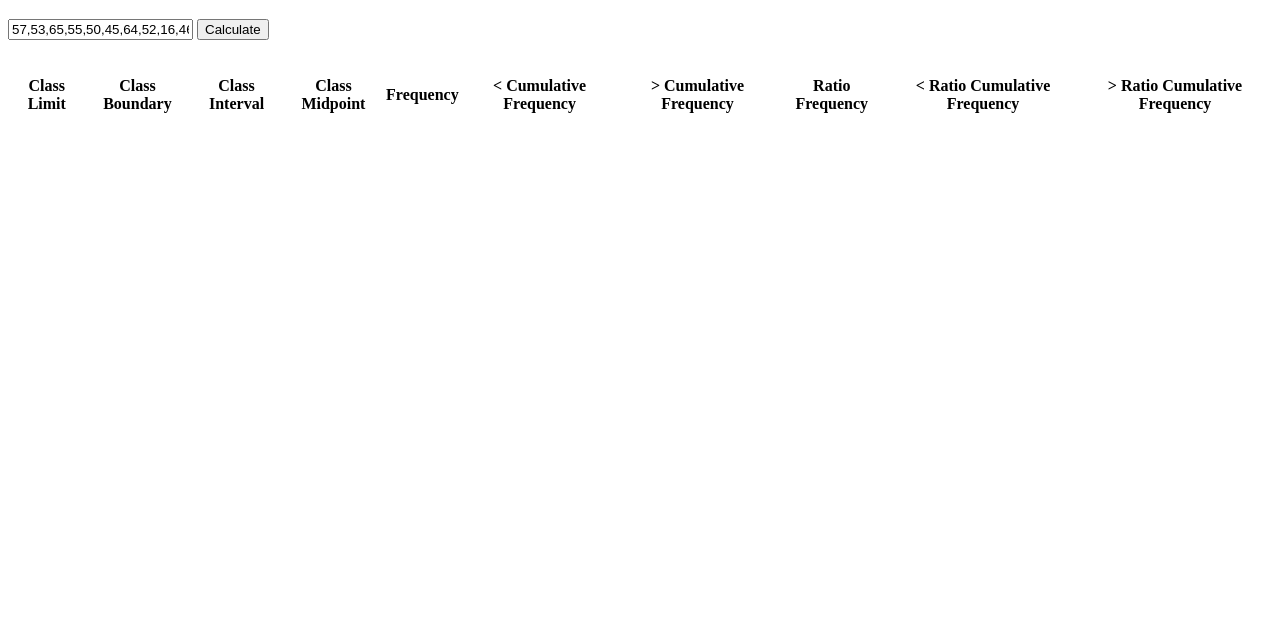
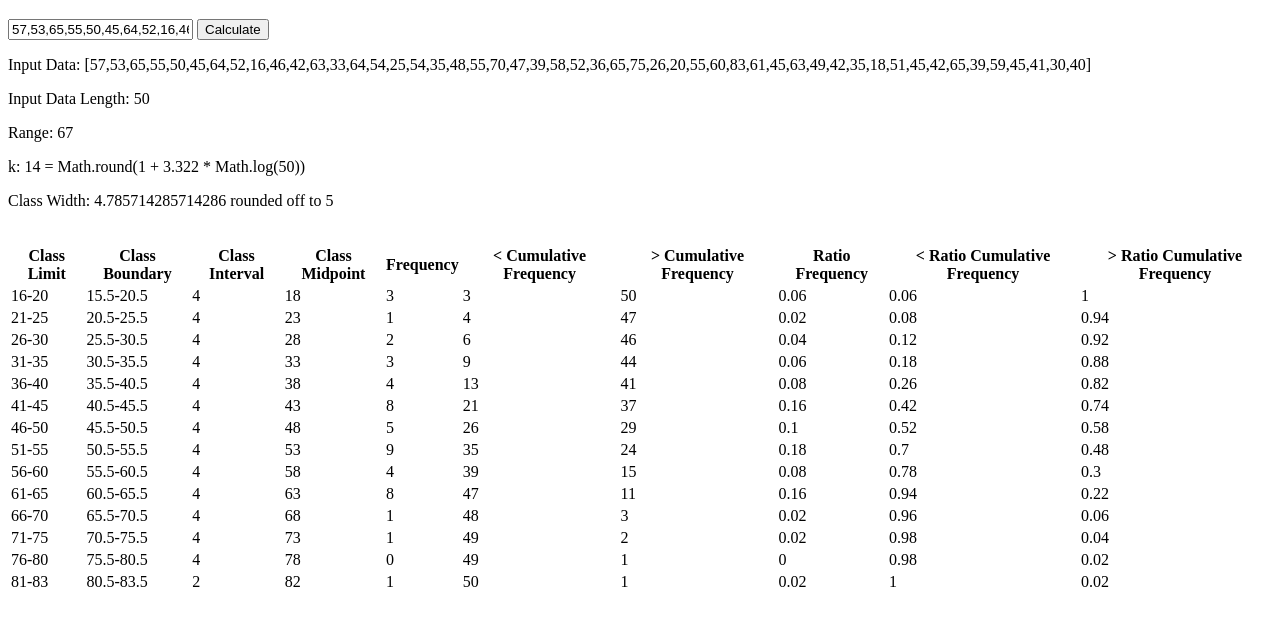
Before and after one commit to icevelez/icevelez.github.io, a plain HTML site: page frequency-distribution/index.html in a window 1280 px wide. Shown: the part 61-686 px from the top of the page. Drawn offline with Linux system fonts and the light colour scheme.

Commit message:
more refenrece

```diff
--- a/frequency-distribution/frequency-distribution.js
+++ b/frequency-distribution/frequency-distribution.js
@@ -1,7 +1,8 @@
-function checkWidth(range, interval) {
-	const width = Math.round(range / interval);
-	if (width % 2 === 0) return checkInterval(range, interval+1);
-	return width;
+function checkWidth(range, k) {
+	const width = Math.round(range / k);
+	console.log("check width:", { rounded_width : width, range, k, rawWidth : range / k });
+	if (width % 2 === 0) return checkInterval(range, k+1);
+	return { width, rawWidth : range / k };
 }
 
 /**
@@ -22,11 +23,12 @@ function calculateFrequencyDistribution(input) {
 	}
 
 	// CALCULATE CLASS RANGE, MARK, WIDTH (and K using Sturge’s Rule)
-	// reference: https://themanufacturingacademy.com/sturges-rule-a-method-for-selecting-the-number-of-bins-in-a-histogram/
+	// references: https://themanufacturingacademy.com/sturges-rule-a-method-for-selecting-the-number-of-bins-in-a-histogram/
+	// 			   https://www.statology.org/how-to-find-class-interval/
 	const range = highest_value - lowest_value;
 	const mark = range / 2;
-	const k = Math.round(1 + 3.322 * Math.log(input_length));
-	const width = checkWidth(range, k);
+	const k = Math.round(1 + 3.322 * Math.log(input_length)); // k = number of classes, https://www.shorttutorials.com/how-to-find-number-of-classes-in-statistics/index.html
+	const { width, rawWidth } = checkWidth(range, k);
 
 	// CALCULATE LOWER/UPPER LIMIT RANGE AND BOUNDARY
 	const lower_limit_range = [];
@@ -36,6 +38,10 @@ function calculateFrequencyDistribution(input) {
 	while (n < highest_value) {
 		lower_limit_range.push(n);
 		n += width;
+		if (n > highest_value) {
+			upper_limit_range.push(highest_value);
+			break;
+		}
 		upper_limit_range.push(n - 1);
 	}
 
@@ -63,7 +69,7 @@ function calculateFrequencyDistribution(input) {
 	}
 
 	// CALCULATE CLASS INTERVAL
-	const interval = upper_limit_range[0] - lower_limit_range[0];
+	const intervals = upper_limit_range.map((ulr, i) => ulr - lower_limit_range[i]);
 
 	// CALCULATE LOWER/UPPER CUMULATIVE FREQUENCY
 	const lower_cumulative_frequency = [];
@@ -115,7 +121,7 @@ function calculateFrequencyDistribution(input) {
 		highest_value,
 		lowest_value,
 		range,
-		interval,
+		intervals,
 		width,
 		lower_limit_range,
 		upper_limit_range,
@@ -131,19 +137,25 @@ function calculateFrequencyDistribution(input) {
 	})
 
 	const html_dataset = document.getElementById("dataset");
+	const html_dataset_length = document.getElementById("dataset_length");
+	const html_range = document.getElementById("range");
+	const html_k = document.getElementById("k");
 	const html_class_width = document.getElementById("width");
 	const html_table = document.getElementById("table_body");
 	let html_rows = "";
 
 	html_dataset.innerHTML = `Input Data: ${JSON.stringify(input)}`;
-	html_class_width.innerHTML = `Class Width: ${width}`;
+	html_dataset_length.innerHTML = `Input Data Length: ${input.length}`;
+	html_range.innerHTML = `Range: ${range}`;
+	html_k.innerHTML = `k: ${k} = Math.round(1 + 3.322 * Math.log(${input_length}))`;
+	html_class_width.innerHTML = `Class Width: ${rawWidth} rounded off to ${width}`;
 
 	for (let i = 0; i < frequency.length; i++) {
 		html_rows += `
 			<tr>
 				<td>${lower_limit_range[i]}-${upper_limit_range[i]}</td>
 				<td>${lower_boundary[i]}-${upper_boundary[i]}</td>
-				<td>${interval}</td>
+				<td>${intervals[i]}</td>
 				<td>${midpoint[i]}</td>
 				<td>${frequency[i]}</td>
 				<td>${lower_cumulative_frequency[i]}</td>
@@ -177,6 +189,8 @@ function main() {
 			return isNaN(number) ? null : number;
 		}).filter((x) => x !== null))
 	})
+
+	html_calculate_button.click();
 }
 
 main();
--- a/frequency-distribution/index.html
+++ b/frequency-distribution/index.html
@@ -13,7 +13,13 @@
         <button id="calculate-button">Calculate</button>
     </div>
     <div>
+        <div id="ks">
+
+        </div>
         <p id="dataset"></p>
+        <p id="dataset_length"></p>
+        <p id="range"></p>
+        <p id="k"></p>
         <p id="width"></p>
     </div>
     <br/>
@@ -33,7 +39,6 @@
             </tr>
         </thead>
         <tbody id="table_body">
-
         </tbody>
     </table>
     <script>
```
